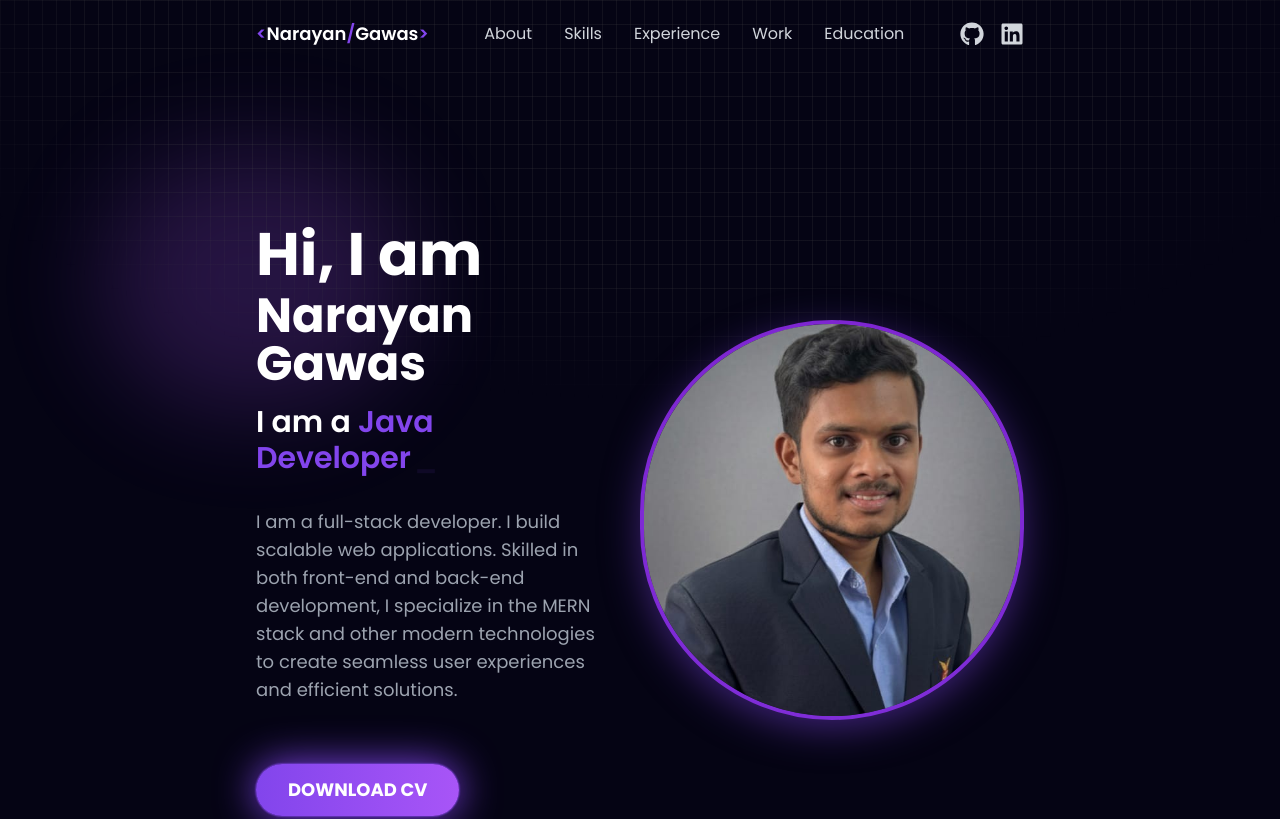
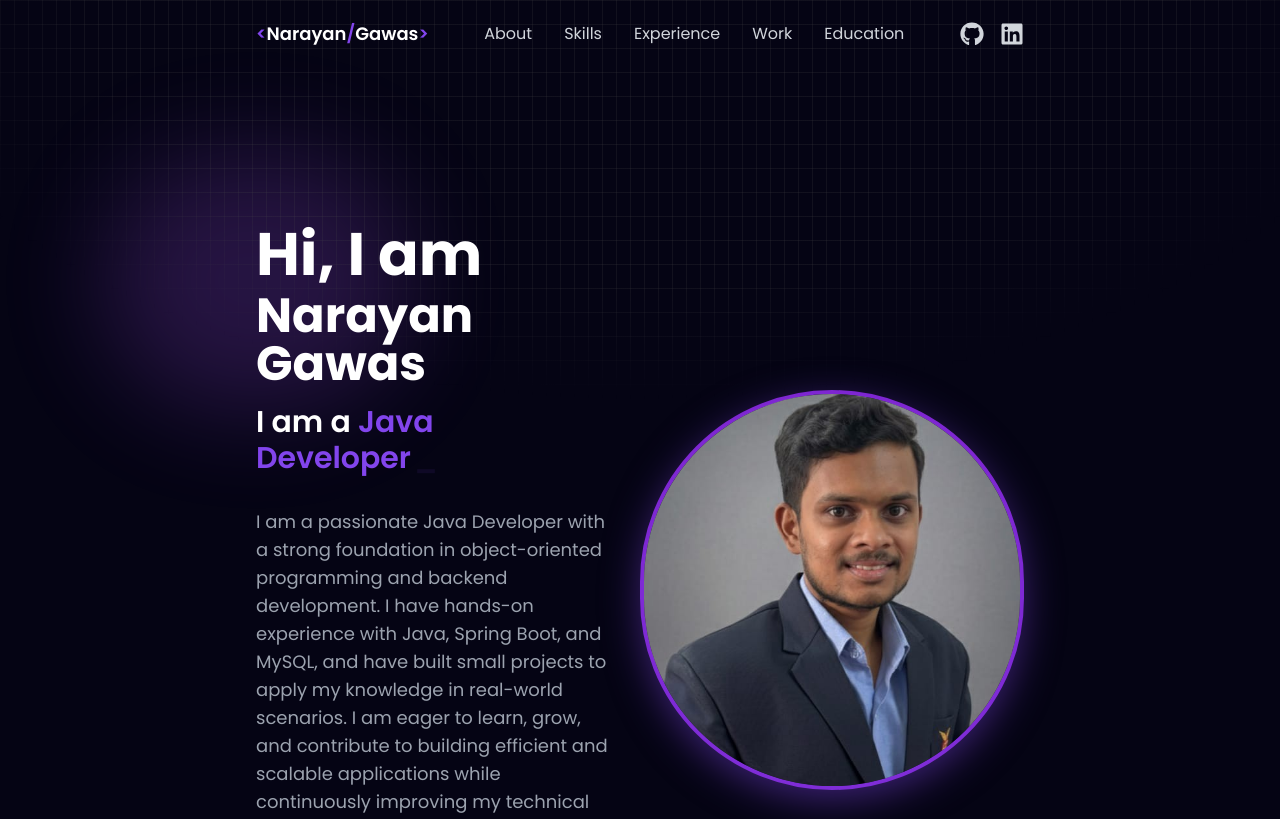
Before and after one commit to NarayanGawas/portfolio-website, a React (Vite) app: page / in a window 1280 px wide. Shown: the top 819 px of the page. Built offline with nearby package versions, Linux system fonts and the light colour scheme.

Commit message:
Revise About section to highlight Java skills
Updated the About section to reflect a focus on Java development and backend technologies.

```diff
--- a/src/components/About/About.jsx
+++ b/src/components/About/About.jsx
@@ -34,10 +34,10 @@ const About = () => {
       </h4>
       {/* About me para */}
       <p className="text-base sm:text-lg md:text-lg text-gray-400 mb-10 mt-8 leading-relaxed">
-            I am a full-stack developer. I build scalable web applications. Skilled in both front-end and
-            back-end development, I specialize in the MERN stack and other
-            modern technologies to create seamless user experiences and
-            efficient solutions.
+           I am a passionate Java Developer with a strong foundation in object-oriented programming and backend development. I have hands-on experience with Java, Spring Boot, and MySQL, and have built small projects to apply my knowledge in real-world scenarios.
+
+I am eager to learn, grow, and contribute to building efficient and scalable applications while continuously improving my technical skills.
+
           </p>
           {/* resume button */}
           <a href="/new_resume.pdf"
```
